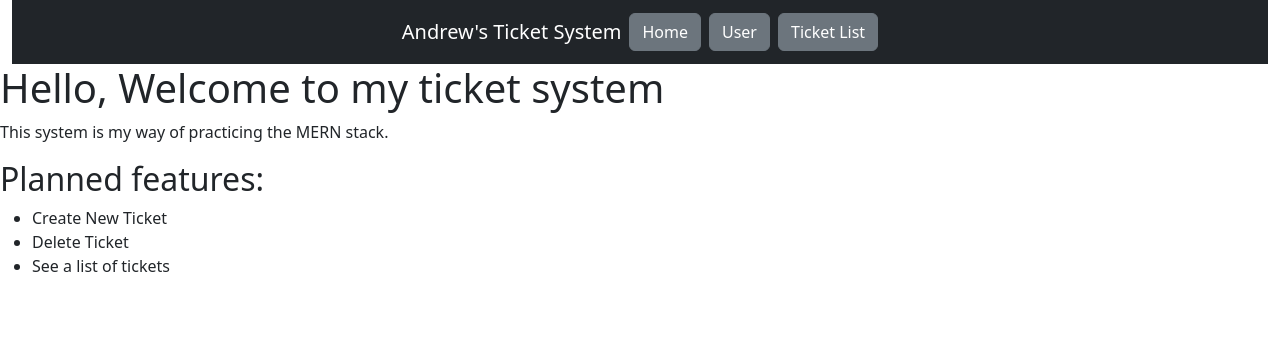
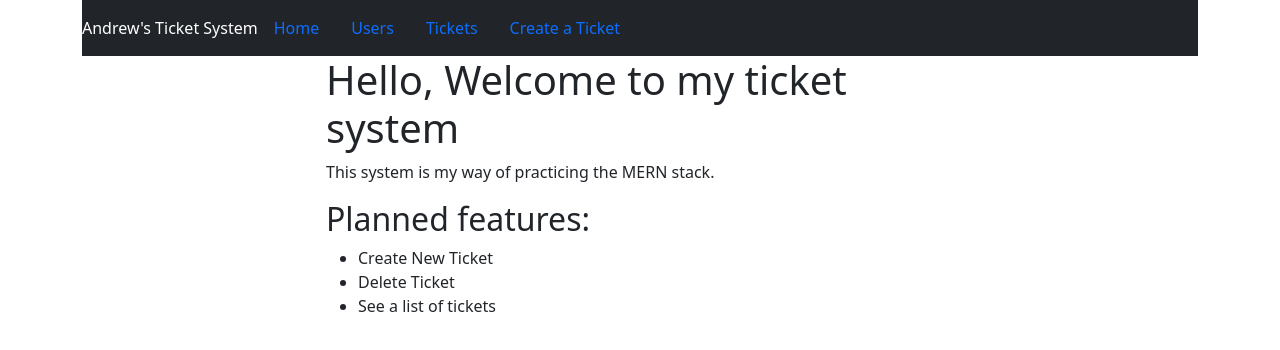
Before and after one commit to ACarr0ll/tickets, a React (Create React App) app: page / in a window 1280 px wide. Shown: the top 350 px of the page. Built offline with nearby package versions, Linux system fonts and the light colour scheme.

Commit message:
Added New ticket and styling

```diff
--- a/src/App.js
+++ b/src/App.js
@@ -12,7 +12,7 @@ import TicketList from "./components/TicketList";
 function App() {
   return (
     <Router>
-      <Container fluid>
+      <Container className="container-fluid text-center">
         <Navbar className="navbar navbar-expand-lg navbar-light bg-light" />
       </Container>
       <Routes>
--- a/src/components/Navbar.js
+++ b/src/components/Navbar.js
@@ -1,28 +1,27 @@
 import React from "react";
-import { Link } from "react-router-dom";
-import Container from "react-bootstrap/Container";
-import Button from "react-bootstrap/Button";
+import { Nav } from "react-bootstrap";
 
 const Navbar = () => (
-  <Container
-    fluid
-    className="navbar navbar-expand-lg navbar-light bg-dark d-flex justify-content-center"
+  <Nav
+    activeKey="/home"
+    className="navbar navbar-expand-lg navbar-light bg-dark d-flex"
   >
-    <Link className="navbar-brand m-1 justify-content-start" to="/">
+    <Nav.Item>
       <span className="header">Andrew's Ticket System</span>
-    </Link>
-    <Link to="/">
-      <Button className="btn btn-secondary m-1">Home</Button>
-    </Link>
-
-    <Link to="/user">
-      <Button className="btn btn-secondary m-1">User</Button>
-    </Link>
-
-    <Link to="/tickets">
-      <Button className="btn btn-secondary m-1">Ticket List</Button>
-    </Link>
-  </Container>
+    </Nav.Item>
+    <Nav.Item>
+      <Nav.Link href="/">Home</Nav.Link>
+    </Nav.Item>
+    <Nav.Item>
+      <Nav.Link href="/user">Users</Nav.Link>
+    </Nav.Item>
+    <Nav.Item>
+      <Nav.Link href="/tickets">Tickets</Nav.Link>
+    </Nav.Item>
+    <Nav.Item>
+      <Nav.Link href="/ticket/new">Create a Ticket</Nav.Link>
+    </Nav.Item>
+  </Nav>
 );
 
 export default Navbar;
--- a/src/pages/Homepage.js
+++ b/src/pages/Homepage.js
@@ -1,7 +1,8 @@
 import React from "react";
 
 const Homepage = () => (
-  <>
+  <div className="container-fluid">
+    <div className="w-50 mx-auto">
       <h1 className="mr-auto">Hello, Welcome to my ticket system</h1>
       <p> This system is my way of practicing the MERN stack.</p>
       <h2>Planned features:</h2>
@@ -10,7 +11,8 @@ const Homepage = () => (
         <li>Delete Ticket</li>
         <li>See a list of tickets</li>
       </ul>
-  </>
+    </div>
+  </div>
 );
 
 export default Homepage;
```
Lines whose indentation alone changed are shown as unchanged.
